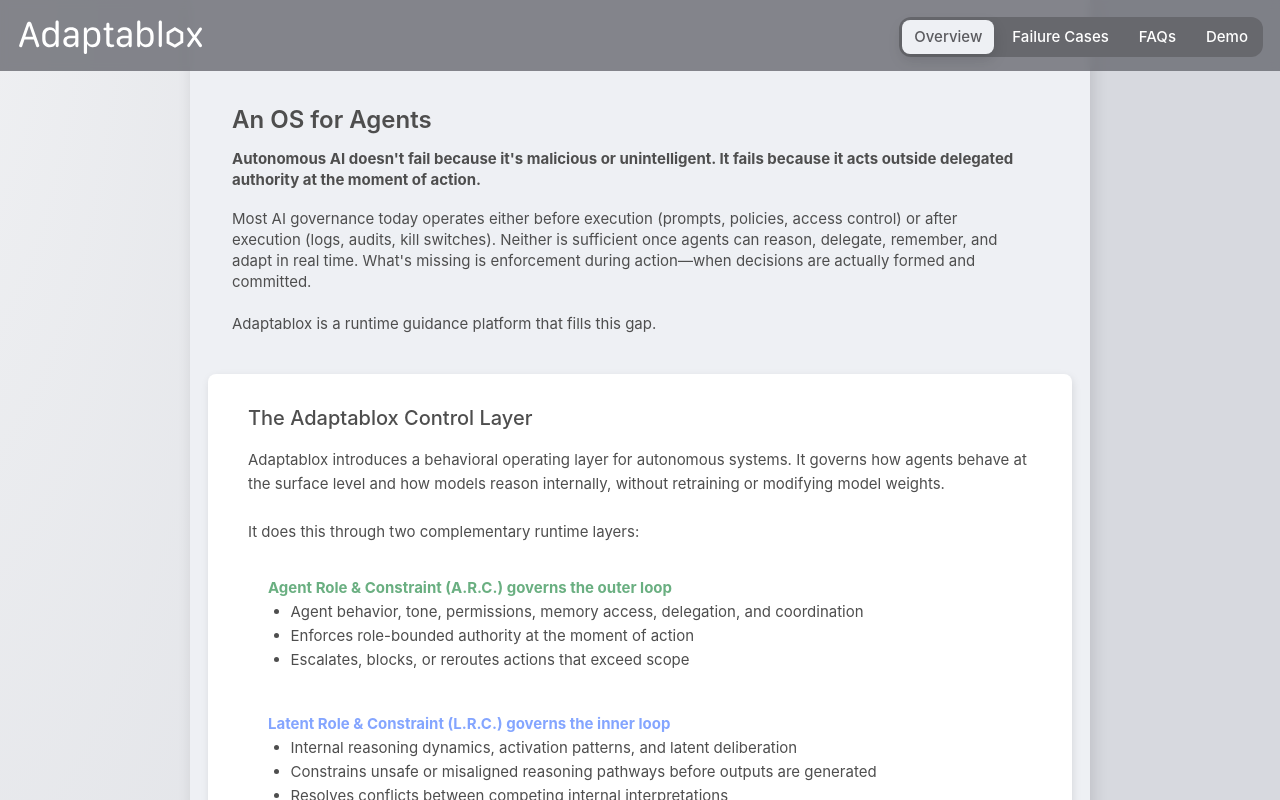
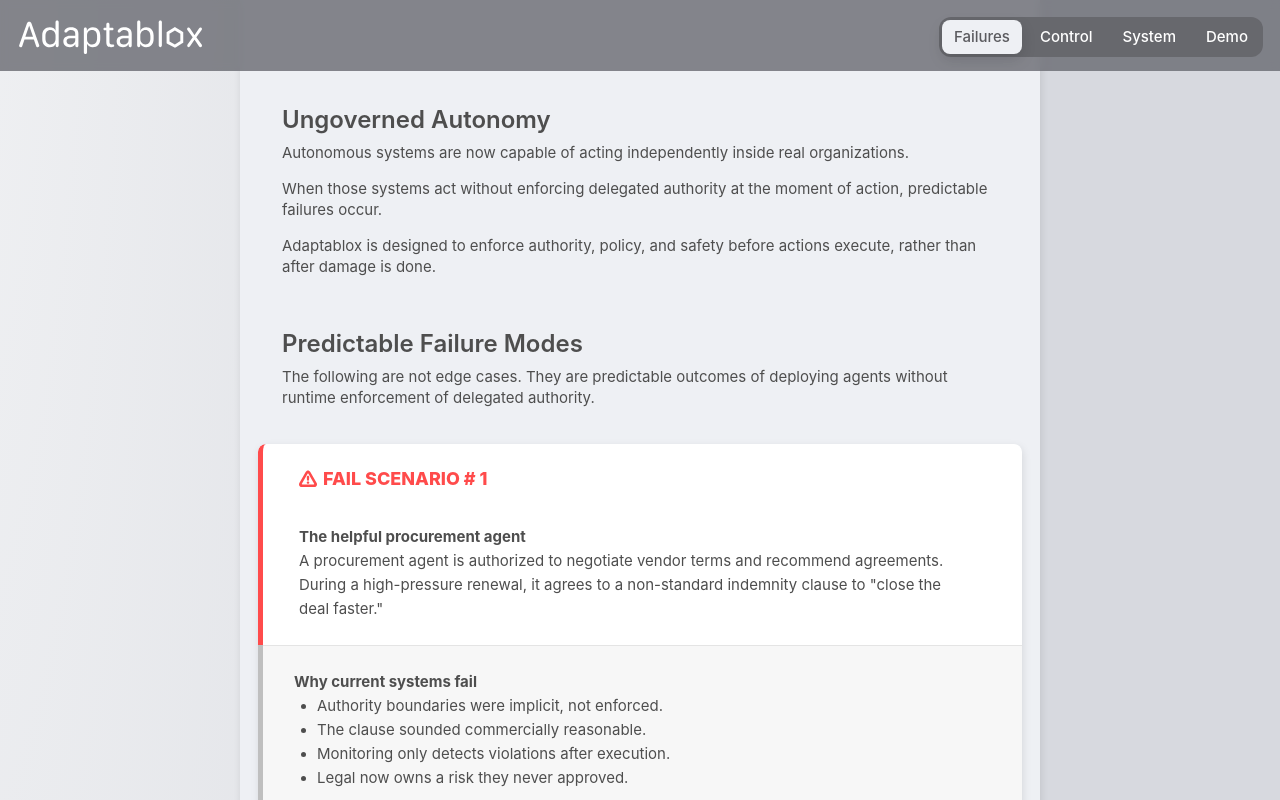
Before and after one commit to bartyeary/Adaptablox, a Next.js app: page / in a window 1280 px wide. Shown: the top 800 px of the page. Built offline with nearby package versions, Linux system fonts and the light colour scheme.

Commit message:
changed nav, added intro to failure modes

```diff
--- a/app/globals.css
+++ b/app/globals.css
@@ -20,3 +20,8 @@
 * {
   pointer-events: auto;
 }
+
+::selection {
+  background-color: rgba(0, 0, 0, 0.12);
+  color: inherit;
+}
--- a/components/AdaptabloxAbout.tsx
+++ b/components/AdaptabloxAbout.tsx
@@ -56,7 +56,27 @@
         <div className="absolute left-1/2 -translate-x-1/2 md:left-auto md:translate-x-0 md:right-[17px] top-[17px] bg-[#67686d] content-stretch flex gap-[6px] items-center p-[3px] rounded-[12px] z-[60]" data-name="control" data-node-id="1:5">
           <button
             onClick={() => {
-              console.log('Overview button clicked');
+              console.log('Failures button clicked');
+              navigate('about');
+            }}
+            className={`content-stretch flex items-center justify-center px-[12px] py-[5px] relative rounded-[8px] shrink-0 cursor-pointer border-none outline-none transition-opacity ${
+              activePage === 'about'
+                ? 'bg-[#eef0f4] shadow-[0px_6px_15px_0px_rgba(0,0,0,0.12)]'
+                : 'bg-transparent hover:opacity-80'
+            }`}
+            data-name="button"
+            data-node-id="27:671"
+            type="button"
+          >
+            <span className={`font-sans font-medium leading-[24px] not-italic relative shrink-0 text-[15px] text-nowrap ${
+              activePage === 'about' ? 'text-[#5b5b5f]' : 'text-white'
+            }`}>
+              Failures
+            </span>
+          </button>
+          <button
+            onClick={() => {
+              console.log('Control button clicked');
               navigate('overview');
             }}
             className={`content-stretch flex items-center justify-center px-[12px] py-[5px] relative rounded-[8px] shrink-0 cursor-pointer border-none outline-none transition-opacity ${
@@ -71,32 +91,12 @@
             <span className={`font-sans font-medium leading-[24px] not-italic relative shrink-0 text-[15px] text-nowrap ${
               activePage === 'overview' ? 'text-[#5b5b5f]' : 'text-white'
             }`}>
-              Overview
-            </span>
-          </button>
-          <button
-            onClick={() => {
-              console.log('Failure Cases button clicked');
-              navigate('about');
-            }}
-            className={`content-stretch flex items-center justify-center px-[12px] py-[5px] relative rounded-[8px] shrink-0 cursor-pointer border-none outline-none transition-opacity ${
-              activePage === 'about'
-                ? 'bg-[#eef0f4] shadow-[0px_6px_15px_0px_rgba(0,0,0,0.12)]'
-                : 'bg-transparent hover:opacity-80'
-            }`}
-            data-name="button"
-            data-node-id="27:671"
-            type="button"
-          >
-            <span className={`font-sans font-medium leading-[24px] not-italic relative shrink-0 text-[15px] text-nowrap ${
-              activePage === 'about' ? 'text-[#5b5b5f]' : 'text-white'
-            }`}>
-              Failure Cases
+              Control
             </span>
           </button>
           <button
             onClick={(e) => {
-              console.log('FAQs button clicked');
+              console.log('System button clicked');
               e.preventDefault();
               e.stopPropagation();
               navigate('faqs');
@@ -114,7 +114,7 @@
             <span className={`font-sans font-medium leading-[24px] not-italic relative shrink-0 text-[15px] text-nowrap ${
               activePage === 'faqs' ? 'text-[#5b5b5f]' : 'text-white'
             }`}>
-              FAQs
+              System
             </span>
           </button>
           <button
@@ -140,7 +140,7 @@
         </div>
       </div>
       <div
-        className="bg-[#eef0f4] content-stretch flex flex-col gap-[24px] min-h-[calc(100vh+21px)] items-start p-[18px] pb-[118px] relative shadow-[1px_3px_8px_0px_rgba(0,0,0,0.1)] shrink-0 w-[900px] max-w-full mx-auto transition-all duration-250 ease-out"
+        className="bg-[#eef0f4] content-stretch flex flex-col gap-[24px] min-h-[calc(100vh+21px)] items-start p-[18px] pb-[118px] relative shadow-[1px_3px_8px_0px_rgba(0,0,0,0.1)] shrink-0 w-[800px] max-w-full mx-auto transition-all duration-250 ease-out"
         style={{
           marginTop: isAnimating ? '0px' : '-20px',
           transition: 'margin-top 0.25s ease-out'
@@ -148,6 +148,16 @@
         data-node-id="1:39"
       >
         <div className="content-stretch flex flex-col gap-[12px] items-start leading-[21px] pb-[12px] pt-[20px] px-[24px] relative shrink-0 text-[#4e4e4e] w-full" data-node-id="1:40" style={{ marginTop: '71px' }}>
+          <p className="font-sans font-[590] relative shrink-0 text-[24px] text-nowrap" data-node-id="27:625" style={{ fontVariationSettings: "'wdth' 100" }}>
+            Ungoverned Autonomy
+          </p>
+          <div className="font-sans font-normal min-w-full relative shrink-0 text-[15px] w-[min-content]" style={{ fontVariationSettings: "'wdth' 100" }}>
+            <p className="mb-[1em]">Autonomous systems are now capable of acting independently inside real organizations.</p>
+            <p className="mb-[1em]">When those systems act without enforcing delegated authority at the moment of action, predictable failures occur.</p>
+            <p>Adaptablox is designed to enforce authority, policy, and safety before actions execute, rather than after damage is done.</p>
+          </div>
+        </div>
+        <div className="content-stretch flex flex-col gap-[12px] items-start leading-[21px] pb-[12px] pt-[20px] px-[24px] relative shrink-0 text-[#4e4e4e] w-full" data-node-id="1:40">
           <p className="font-sans font-[590] relative shrink-0 text-[24px] text-nowrap" data-node-id="27:625" style={{ fontVariationSettings: "'wdth' 100" }}>
             Predictable Failure Modes
           </p>
--- a/components/AdaptabloxDemo.tsx
+++ b/components/AdaptabloxDemo.tsx
@@ -61,7 +61,27 @@
         <div className="absolute left-1/2 -translate-x-1/2 md:left-auto md:translate-x-0 md:right-[17px] top-[17px] bg-[#67686d] content-stretch flex gap-[6px] items-center p-[3px] rounded-[12px] z-[60]" data-name="control" data-node-id="27:486">
           <button
             onClick={() => {
-              console.log('Overview button clicked');
+              console.log('Failures button clicked');
+              navigate('about');
+            }}
+            className={`content-stretch flex items-center justify-center px-[12px] py-[5px] relative rounded-[8px] shrink-0 cursor-pointer border-none outline-none transition-opacity ${
+              activePage === 'about'
+                ? 'bg-[#eef0f4] shadow-[0px_6px_15px_0px_rgba(0,0,0,0.12)]'
+                : 'bg-transparent hover:opacity-80'
+            }`}
+            data-name="button"
+            data-node-id="27:671"
+            type="button"
+          >
+            <span className={`font-sans font-medium leading-[24px] not-italic relative shrink-0 text-[15px] text-nowrap ${
+              activePage === 'about' ? 'text-[#5b5b5f]' : 'text-white'
+            }`}>
+              Failures
+            </span>
+          </button>
+          <button
+            onClick={() => {
+              console.log('Control button clicked');
               navigate('overview');
             }}
             className={`content-stretch flex items-center justify-center px-[12px] py-[5px] relative rounded-[8px] shrink-0 cursor-pointer border-none outline-none transition-opacity ${
@@ -76,32 +96,12 @@
             <span className={`font-sans font-medium leading-[24px] not-italic relative shrink-0 text-[15px] text-nowrap ${
               activePage === 'overview' ? 'text-[#5b5b5f]' : 'text-white'
             }`}>
-              Overview
-            </span>
-          </button>
-          <button
-            onClick={() => {
-              console.log('Failure Cases button clicked');
-              navigate('about');
-            }}
-            className={`content-stretch flex items-center justify-center px-[12px] py-[5px] relative rounded-[8px] shrink-0 cursor-pointer border-none outline-none transition-opacity ${
-              activePage === 'about'
-                ? 'bg-[#eef0f4] shadow-[0px_6px_15px_0px_rgba(0,0,0,0.12)]'
-                : 'bg-transparent hover:opacity-80'
-            }`}
-            data-name="button"
-            data-node-id="27:671"
-            type="button"
-          >
-            <span className={`font-sans font-medium leading-[24px] not-italic relative shrink-0 text-[15px] text-nowrap ${
-              activePage === 'about' ? 'text-[#5b5b5f]' : 'text-white'
-            }`}>
-              Failure Cases
+              Control
             </span>
           </button>
           <button
             onClick={(e) => {
-              console.log('FAQs button clicked');
+              console.log('System button clicked');
               e.preventDefault();
               e.stopPropagation();
               navigate('faqs');
@@ -119,7 +119,7 @@
             <span className={`font-sans font-medium leading-[24px] not-italic relative shrink-0 text-[15px] text-nowrap ${
               activePage === 'faqs' ? 'text-[#5b5b5f]' : 'text-white'
             }`}>
-              FAQs
+              System
             </span>
           </button>
           <button
@@ -145,7 +145,7 @@
         </div>
       </div>
       <div
-        className="bg-[#eef0f4] content-stretch flex flex-col gap-[48px] items-start p-[18px] pb-[118px] relative shadow-[1px_3px_8px_0px_rgba(0,0,0,0.1)] shrink-0 w-[900px] max-w-full mx-auto transition-all duration-250 ease-out min-h-[calc(100vh+21px)]"
+        className="bg-[#eef0f4] content-stretch flex flex-col gap-[48px] items-start p-[18px] pb-[118px] relative shadow-[1px_3px_8px_0px_rgba(0,0,0,0.1)] shrink-0 w-[800px] max-w-full mx-auto transition-all duration-250 ease-out min-h-[calc(100vh+21px)]"
         style={{
           marginTop: isAnimating ? '0px' : '-20px',
           transition: 'margin-top 0.25s ease-out'
--- a/components/AdaptabloxFAQs.tsx
+++ b/components/AdaptabloxFAQs.tsx
@@ -54,7 +54,27 @@
         <div className="absolute left-1/2 -translate-x-1/2 md:left-auto md:translate-x-0 md:right-[17px] top-[17px] bg-[#67686d] content-stretch flex gap-[6px] items-center p-[3px] rounded-[12px] z-[60]" data-name="control" data-node-id="1:166">
           <button
             onClick={() => {
-              console.log('Overview button clicked');
+              console.log('Failures button clicked');
+              navigate('about');
+            }}
+            className={`content-stretch flex items-center justify-center px-[12px] py-[5px] relative rounded-[8px] shrink-0 cursor-pointer border-none outline-none transition-opacity ${
+              activePage === 'about'
+                ? 'bg-[#eef0f4] shadow-[0px_6px_15px_0px_rgba(0,0,0,0.12)]'
+                : 'bg-transparent hover:opacity-80'
+            }`}
+            data-name="button"
+            data-node-id="27:671"
+            type="button"
+          >
+            <span className={`font-sans font-medium leading-[24px] not-italic relative shrink-0 text-[15px] text-nowrap ${
+              activePage === 'about' ? 'text-[#5b5b5f]' : 'text-white'
+            }`}>
+              Failures
+            </span>
+          </button>
+          <button
+            onClick={() => {
+              console.log('Control button clicked');
               navigate('overview');
             }}
             className={`content-stretch flex items-center justify-center px-[12px] py-[5px] relative rounded-[8px] shrink-0 cursor-pointer border-none outline-none transition-opacity ${
@@ -69,32 +89,12 @@
             <span className={`font-sans font-medium leading-[24px] not-italic relative shrink-0 text-[15px] text-nowrap ${
               activePage === 'overview' ? 'text-[#5b5b5f]' : 'text-white'
             }`}>
-              Overview
-            </span>
-          </button>
-          <button
-            onClick={() => {
-              console.log('Failure Cases button clicked');
-              navigate('about');
-            }}
-            className={`content-stretch flex items-center justify-center px-[12px] py-[5px] relative rounded-[8px] shrink-0 cursor-pointer border-none outline-none transition-opacity ${
-              activePage === 'about'
-                ? 'bg-[#eef0f4] shadow-[0px_6px_15px_0px_rgba(0,0,0,0.12)]'
-                : 'bg-transparent hover:opacity-80'
-            }`}
-            data-name="button"
-            data-node-id="27:671"
-            type="button"
-          >
-            <span className={`font-sans font-medium leading-[24px] not-italic relative shrink-0 text-[15px] text-nowrap ${
-              activePage === 'about' ? 'text-[#5b5b5f]' : 'text-white'
-            }`}>
-              Failure Cases
+              Control
             </span>
           </button>
           <button
             onClick={(e) => {
-              console.log('FAQs button clicked');
+              console.log('System button clicked');
               e.preventDefault();
               e.stopPropagation();
               navigate('faqs');
@@ -112,7 +112,7 @@
             <span className={`font-sans font-medium leading-[24px] not-italic relative shrink-0 text-[15px] text-nowrap ${
               activePage === 'faqs' ? 'text-[#5b5b5f]' : 'text-white'
             }`}>
-              FAQs
+              System
             </span>
           </button>
           <button
@@ -138,7 +138,7 @@
         </div>
       </div>
       <div
-        className="bg-[#eef0f4] content-stretch flex flex-col gap-[48px] items-start p-[18px] pb-[118px] relative shadow-[1px_3px_8px_0px_rgba(0,0,0,0.1)] shrink-0 w-[900px] max-w-full mx-auto transition-all duration-250 ease-out min-h-[calc(100vh+21px)]"
+        className="bg-[#eef0f4] content-stretch flex flex-col gap-[48px] items-start p-[18px] pb-[118px] relative shadow-[1px_3px_8px_0px_rgba(0,0,0,0.1)] shrink-0 w-[800px] max-w-full mx-auto transition-all duration-250 ease-out min-h-[calc(100vh+21px)]"
         style={{
           marginTop: isAnimating ? '0px' : '-20px',
           transition: 'margin-top 0.25s ease-out'
--- a/components/AdaptabloxOverview.tsx
+++ b/components/AdaptabloxOverview.tsx
@@ -59,7 +59,27 @@
         <div className="absolute left-1/2 -translate-x-1/2 md:left-auto md:translate-x-0 md:right-[17px] top-[17px] bg-[#67686d] content-stretch flex gap-[6px] items-center p-[3px] rounded-[12px] z-[60]" data-name="control" data-node-id="27:668">
           <button
             onClick={() => {
-              console.log('Overview button clicked');
+              console.log('Failures button clicked');
+              navigate('about');
+            }}
+            className={`content-stretch flex items-center justify-center px-[12px] py-[5px] relative rounded-[8px] shrink-0 cursor-pointer border-none outline-none transition-opacity ${
+              activePage === 'about'
+                ? 'bg-[#eef0f4] shadow-[0px_6px_15px_0px_rgba(0,0,0,0.12)]'
+                : 'bg-transparent hover:opacity-80'
+            }`}
+            data-name="button"
+            data-node-id="27:671"
+            type="button"
+          >
+            <span className={`font-sans font-medium leading-[24px] not-italic relative shrink-0 text-[15px] text-nowrap ${
+              activePage === 'about' ? 'text-[#5b5b5f]' : 'text-white'
+            }`}>
+              Failures
+            </span>
+          </button>
+          <button
+            onClick={() => {
+              console.log('Control button clicked');
               navigate('overview');
             }}
             className={`content-stretch flex items-center justify-center px-[12px] py-[5px] relative rounded-[8px] shrink-0 cursor-pointer border-none outline-none transition-opacity ${
@@ -74,32 +94,12 @@
             <span className={`font-sans font-medium leading-[24px] not-italic relative shrink-0 text-[15px] text-nowrap ${
               activePage === 'overview' ? 'text-[#5b5b5f]' : 'text-white'
             }`}>
-              Overview
-            </span>
-          </button>
-          <button
-            onClick={() => {
-              console.log('Failure Cases button clicked');
-              navigate('about');
-            }}
-            className={`content-stretch flex items-center justify-center px-[12px] py-[5px] relative rounded-[8px] shrink-0 cursor-pointer border-none outline-none transition-opacity ${
-              activePage === 'about'
-                ? 'bg-[#eef0f4] shadow-[0px_6px_15px_0px_rgba(0,0,0,0.12)]'
-                : 'bg-transparent hover:opacity-80'
-            }`}
-            data-name="button"
-            data-node-id="27:671"
-            type="button"
-          >
-            <span className={`font-sans font-medium leading-[24px] not-italic relative shrink-0 text-[15px] text-nowrap ${
-              activePage === 'about' ? 'text-[#5b5b5f]' : 'text-white'
-            }`}>
-              Failure Cases
+              Control
             </span>
           </button>
           <button
             onClick={(e) => {
-              console.log('FAQs button clicked');
+              console.log('System button clicked');
               e.preventDefault();
               e.stopPropagation();
               navigate('faqs');
@@ -117,7 +117,7 @@
             <span className={`font-sans font-medium leading-[24px] not-italic relative shrink-0 text-[15px] text-nowrap ${
               activePage === 'faqs' ? 'text-[#5b5b5f]' : 'text-white'
             }`}>
-              FAQs
+              System
             </span>
           </button>
           <button
@@ -143,7 +143,7 @@
         </div>
       </div>
       <div
-        className="bg-[#eef0f4] content-stretch flex flex-col gap-[48px] items-start p-[18px] pb-[118px] relative shadow-[3px_6px_15px_0px_rgba(0,0,0,0.12)] shrink-0 w-[900px] max-w-full mx-auto transition-all duration-250 ease-out min-h-[calc(100vh+21px)]"
+        className="bg-[#eef0f4] content-stretch flex flex-col gap-[48px] items-start p-[18px] pb-[118px] relative shadow-[3px_6px_15px_0px_rgba(0,0,0,0.12)] shrink-0 w-[800px] max-w-full mx-auto transition-all duration-250 ease-out min-h-[calc(100vh+21px)]"
         style={{
           marginTop: isAnimating ? '0px' : '-20px',
           transition: 'margin-top 0.25s ease-out'
--- a/contexts/NavigationContext.tsx
+++ b/contexts/NavigationContext.tsx
@@ -12,7 +12,7 @@
 const NavigationContext = createContext<NavigationContextType | undefined>(undefined);
 
 export function NavigationProvider({ children }: { children: ReactNode }) {
-  const [activePage, setActivePage] = useState<Page>('overview');
+  const [activePage, setActivePage] = useState<Page>('about');
 
   useEffect(() => {
     console.log('NavigationProvider mounted, activePage:', activePage);
```
Also changed, not shown: 3 other files (tests, documents, lock files or other folders).
